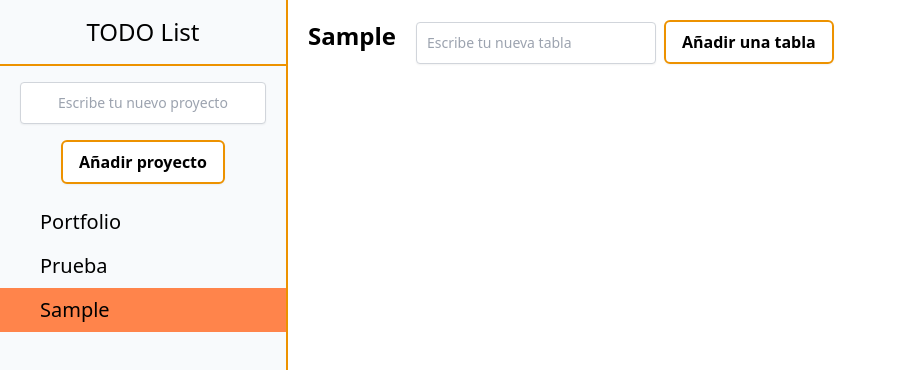
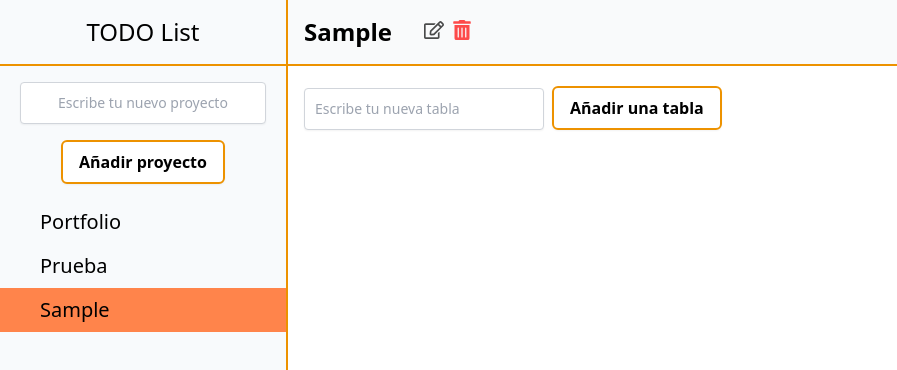
Before and after one commit to alejandropovedabisquert/todo-list-v2, a React (Create React App) app: page / in a window 1280 px wide. Both pictures are taken after typing "Sample" into the empty fields and a click on the button "Añadir proyecto". Shown: the top 370 px of the page, without its empty margins (0-897 px from the left). Built offline with nearby package versions, Linux system fonts and the light colour scheme; the HTML template or start-up script is replaced by a standard one.

Commit message:
cambios en las validaciones y implementacion borrado y edicion de proyectos

```diff
--- a/src/components/InputMaker.js
+++ b/src/components/InputMaker.js
@@ -1,10 +1,8 @@
-import { FaRegCheckCircle, FaRegFrown } from "react-icons/fa"
 
-
-const InputMaker = ({value, showInputEle, handleChange, handleBlur, classStyle, validation, inputReference}) =>{
+const InputMaker = ({value, showInputEle, handleChange, handleBlur, classStyle, inputReference}) =>{
 
     return(
-        <div className="block">
+        <div className="inline-block">
         {
             // Use JavaScript's ternary operator to specify <span>'s inner content
             showInputEle ? (
@@ -15,21 +13,9 @@ const InputMaker = ({value, showInputEle, handleChange, handleBlur, classStyle,
                         value={value}
                         onChange={handleChange}
                         onBlur={handleBlur}
-                        className={`${validation.inputStyle} w-3/4`}
+                        className={`${classStyle} align-middle w-3/4`}
                         autoFocus
                     />
-                    {/* {validation.type === true ?
-                        <span className={`${validation.opacity === true ? 'opacity-100': 'opacity-0'} duration-500 transition-all text-red-500 mx-auto drop-shadow-lg rounded-md w-full`}>
-                            {
-                                validation.type === true ?
-                                    <div className="flex items-center">
-                                        <FaRegCheckCircle className="mr-2"/>{validation.message}
-                                    </div>
-                                :null
-                            }
-                        </span>
-                        : null
-                    } */}
                 </>
 
                 ) : (
@@ -38,14 +24,6 @@ const InputMaker = ({value, showInputEle, handleChange, handleBlur, classStyle,
                 </>
             )
         }
-        <div className={`flex items-center ${validation && validation.opacity === true ? 'opacity-100': 'opacity-0'} ${validation && validation.inputStyle} duration-500 transition-all`}>
-                    {validation && validation.type === true ?
-                            <>
-                                <FaRegFrown className="mr-2"/>{validation.message}
-                            </>
-                            : null
-                    }
-                    </div>
         </div>
     )
 
--- a/src/components/Nav.js
+++ b/src/components/Nav.js
@@ -1,23 +1,10 @@
 import { Link, useLocation } from "react-router-dom"
 import ProjectForm from "./forms/ProjectForm"
-import { FaTrashAlt, FaRegEdit } from "react-icons/fa";
 
 const Nav = ({data, setData}) =>{
     // console.log(data)
     const location = useLocation()
     const activationNav = location.pathname.substring(1, location.pathname.length)
-
-    const handleDeleteProject = (e) =>{
-        const index = data.projectsOrder.indexOf(e)
-        let reduceProjectOrder = data.projectsOrder
-        let reduceProject = data.projects
-        delete reduceProject[e]
-        reduceProjectOrder.splice(index, 1)
-        console.log(reduceProjectOrder);
-        setData({
-            ...data,
-        })
-    }
 
     return(
         <div className="fixed min-h-[300px] h-full w-72 border-r-2 border-secondary-color bg-slate-50 z-50 overflow-y-auto">
@@ -30,9 +17,6 @@ const Nav = ({data, setData}) =>{
                         <Link to={"/"+projectId} data={data} key={projectId}>
                             <div className={`flex w-full hover:bg-primary-color transition-all duration-300 ${activationNav === projectId ? 'bg-primary-color': null} group`}>
                                 <div className={`text-xl w-full px-10 py-2  break-words`}>{data.projects[projectId].name}</div>
-                                <div className="float-right">
-                                    <span className="cursor-pointer hidden align-middle group-hover:inline-block opacity-40 hover:opacity-75" onClick={() => handleDeleteProject(projectId)}><FaTrashAlt color="red"/></span>
-                                </div>
                             </div>
                         </Link>
                     )
--- a/src/components/Table.js
+++ b/src/components/Table.js
@@ -9,7 +9,7 @@ import { useRef } from "react";
 
 const Table = ({tasks, table, index, data, allData, setData}) =>{
     const [showInputEle, setShowInputEle] = useState(false)
-    const [validation, setValidation] = useState({type: false, message: "", inputStyle: "" ,opacity: false})
+    const [validation, setValidation] = useState(false)
     const inputRef = useRef()
 
     const handleDeleteTable = (e) =>{
@@ -28,13 +28,10 @@ const Table = ({tasks, table, index, data, allData, setData}) =>{
     const handleValidation = () =>{
         if (table.title !== "" && table.title.trim().length !== 0) {
             setShowInputEle(false)
-            setValidation({type: false, opacity:false})
+            setValidation(false)
         }else{
             setShowInputEle(false)
-            setValidation({type: true, message: "Debes poner un texto", inputStyle: "text-red-500", opacity:true})
-            setTimeout(() => setValidation({type: true, message: "Debes poner un texto", inputStyle: "text-red-500", opacity:false}), 2500)
-            setTimeout(() => setValidation([]), 3000)
-            setValidation({type: true, message: "Debes poner un texto", inputStyle: "text-red-500", opacity:true})
+            setValidation(true)
             setData({
                 ...allData,
                 projects:{
@@ -71,7 +68,6 @@ const Table = ({tasks, table, index, data, allData, setData}) =>{
                             className="flex relative p-3 text-lg font-medium bg-slate-50 hover:bg-slate-200 transition-all duration-300 rounded-t-md border-2 border-secondary-color border-b-0 group"
                             {...provided.dragHandleProps}
                         >
-                            {/* <h2 className="w-full font-bold break-words">{table.title}</h2> */}
                             <InputMaker
                                 value={table.title}
                                 showInputEle={showInputEle}
@@ -95,7 +91,7 @@ const Table = ({tasks, table, index, data, allData, setData}) =>{
                                         }
                                     }
                                 })}
-                                class={"font-bold"}
+                                classStyle={"font-bold"}
                                 handleBlur={() => handleValidation()}
                                 inputReference={inputRef}
                             />
--- a/src/components/Task.js
+++ b/src/components/Task.js
@@ -1,36 +1,13 @@
-import { useState } from "react";
+import { useRef, useState } from "react";
 import { Draggable } from "react-beautiful-dnd"
 import { FaTrashAlt, FaRegEdit } from "react-icons/fa";
 import InputMaker from "./InputMaker";
 
-export const TaskMaker = ({value, showInputEle, handleChange, handleBlur}) =>{
-    return(
-        <>
-        {
-            // Use JavaScript's ternary operator to specify <span>'s inner content
-            showInputEle ? (
-                <input
-                    type="text"
-                    value={value.content}
-                    onChange={handleChange}
-                    onBlur={handleBlur}
-                    autoFocus
-                />
-                ) : (
-                <div
-                    className="w-full break-words"
-                >
-                    {value.content}
-                </div>
-            )
-        }
-        </>
-    )
-
-}
 
 const Task = ({task, index, data, allData, setData, tableId}) =>{
     const [showInputEle, setShowInputEle] = useState(false);
+    const [validation, setValidation] = useState(false)
+    const inputRef = useRef()
     // console.log(data);
     const handleDeleteTask = (e) =>{
         // console.log(data);
@@ -49,7 +26,34 @@ const Task = ({task, index, data, allData, setData, tableId}) =>{
         // })
     }
 
-
+    const handleValidation = () =>{
+        if (task.content !== "" && task.content.trim().length !== 0) {
+            setShowInputEle(false)
+            setValidation(false)
+        }else{
+            setShowInputEle(false)
+            setValidation(true)
+            setData({
+                ...allData,
+                projects:{
+                    ...allData.projects,
+                    [tableId.substring(0, 9)]:{
+                        ...allData.projects[tableId.substring(0, 9)],
+                        content:{
+                            ...allData.projects[tableId.substring(0, 9)].content,
+                            tasks:{
+                                ...allData.projects[tableId.substring(0, 9)].content.tasks,
+                                [task.id]:{
+                                   ...allData.projects[tableId.substring(0, 9)].content.tasks[task.id],
+                                    content: inputRef.current._wrapperState.initialValue
+                                }
+                            }
+                        }
+                    }
+                }
+            })
+        }
+    }
 
     return(
         <Draggable draggableId={task.id} index={index} type="task">
@@ -69,6 +73,7 @@ const Task = ({task, index, data, allData, setData, tableId}) =>{
                             <InputMaker
                                 value={task.content}
                                 showInputEle={showInputEle}
+                                validation={validation}
                                 handleChange={(e) => setData({
                                     ...allData,
                                     projects:{
@@ -88,7 +93,8 @@ const Task = ({task, index, data, allData, setData, tableId}) =>{
                                         }
                                     }
                                 })}
-                                handleBlur={() => setShowInputEle(false)}
+                                handleBlur={() => handleValidation()}
+                                inputReference={inputRef}
                             />
                             <div className="float-right">
                                 <span className="cursor-pointer hidden rounded-md group-hover:inline-block group-hover:absolute group-hover:right-7 group-hover:p-1 group-hover:bg-slate-200 opacity-40 hover:opacity-75" onClick={() => setShowInputEle(true)}><FaRegEdit color="black"/></span>
--- a/src/components/TodoList.js
+++ b/src/components/TodoList.js
@@ -1,9 +1,15 @@
 import { DragDropContext, Droppable } from "react-beautiful-dnd"
 import Table from "./Table"
 import TableForm from "./forms/TableForm"
+import { FaRegEdit, FaTrashAlt } from "react-icons/fa"
+import { useRef, useState } from "react"
+import InputMaker from "./InputMaker"
 
 
 const TodoList = ({data, setData, projectId}) =>{
+  const [showInputEle, setShowInputEle] = useState(false);
+  const [validation, setValidation] = useState(false)
+  const inputRef = useRef()
 
     const handleDragEnd = ({destination, source, draggableId, type}) =>{
         if(!destination) return
@@ -93,6 +99,39 @@ const TodoList = ({data, setData, projectId}) =>{
 
     }
 
+    const handleDeleteProject = (e) =>{
+      const index = data.projectsOrder.indexOf(e.id)
+      let reduceProjectOrder = data.projectsOrder
+      let reduceProject = data.projects
+      delete reduceProject[e]
+      reduceProjectOrder.splice(index, 1)
+      console.log(reduceProjectOrder);
+      setData({
+          ...data,
+      })
+    }
+
+    const handleValidation = () =>{
+      if (data.projects[projectId].name !== "" && data.projects[projectId].name.trim().length !== 0) {
+          setShowInputEle(false)
+          setValidation(false)
+      }else{
+          setShowInputEle(false)
+          setValidation(true)
+          setData({
+            ...data,
+            projects:{
+                ...data.projects,
+                [projectId]:{
+                    ...data.projects[projectId],
+                    name: inputRef.current._wrapperState.initialValue
+                }
+            }
+        })
+
+      }
+  }
+
     return(
         <div className='ml-72'>
             <DragDropContext onDragEnd={handleDragEnd}>
@@ -100,15 +139,39 @@ const TodoList = ({data, setData, projectId}) =>{
                 {(provided)=>{
                   return(
                     <>
-                      <div className='ml-5 pt-5 flex'>
-                        <h1 className='text-2xl font-bold'>{data.projects[projectId].name}</h1>
-                        <TableForm data={data} setData={setData} projectId={projectId}/>
+                      <div className='pl-4 py-4 border-b-2 border-secondary-color bg-gray-50'>
+                        {/* <h1 className='text-2xl font-bold mr-2'>{data.projects[projectId].name}</h1> */}
+                        <div className="flex relative">
+                          <InputMaker
+                                  value={data.projects[projectId].name}
+                                  showInputEle={showInputEle}
+                                  validation={validation}
+                                  handleChange={(e) => setData({
+                                      ...data,
+                                      projects:{
+                                          ...data.projects,
+                                          [projectId]:{
+                                              ...data.projects[projectId],
+                                              name: e.target.value
+                                          }
+                                      }
+                                  })}
+                                  classStyle={"text-2xl font-bold mr-2"}
+                                  handleBlur={() => handleValidation()}
+                                  inputReference={inputRef}
+                              />
+                          <div className="ml-5">
+                              <span className="cursor-pointer inline-block align-middle m-1 opacity-70 hover:opacity-95" onClick={() => setShowInputEle(true)}><FaRegEdit color="black" size={20}/></span>
+                              <span className="cursor-pointer inline-block align-middle m-1 opacity-70 hover:opacity-95" onClick={() => handleDeleteProject(data.projects[projectId])}><FaTrashAlt color="red" size={20}/></span>
+                          </div>
+                        </div>
                       </div>
                       <div
-                        className={`flex min-h-full w-fit md:w-full`}
                         {...provided.droppableProps}
                         ref={provided.innerRef}
                       >
+                        <TableForm data={data} setData={setData} projectId={projectId}/>
+                        <div className="flex min-h-full w-fit md:w-full">
                           {data.projects[projectId].content.tableOrder.map((tableId, index) =>{
                             const table = data.projects[projectId].content.tables[tableId]
                             // console.log(table);
@@ -127,6 +190,7 @@ const TodoList = ({data, setData, projectId}) =>{
                               />
                             )
                           })}
+                        </div>
                         {provided.placeholder}
                       </div>
                     </>
--- a/src/components/forms/TableForm.js
+++ b/src/components/forms/TableForm.js
@@ -41,7 +41,7 @@ const TableForm = ({data, setData, projectId}) =>{
     }
 
     return(
-        <div className="ml-5">
+        <div className="mt-5 pl-4">
             <form onSubmit={handleSubmit}>
                 <input type="text" ref={tableRef} placeholder="Escribe tu nueva tabla" className="shadow-sm w-60 border border-gray-300 text-gray-900 text-sm rounded focus:ring-primary-500 focus:border-primary-500 p-2.5 focus:outline-none focus:ring-2 focus:ring-secondary-color"/>
                 <button type="submit" className={buttonClassStyle}>Añadir una tabla</button>
```
Lines whose indentation alone changed are shown as unchanged.
